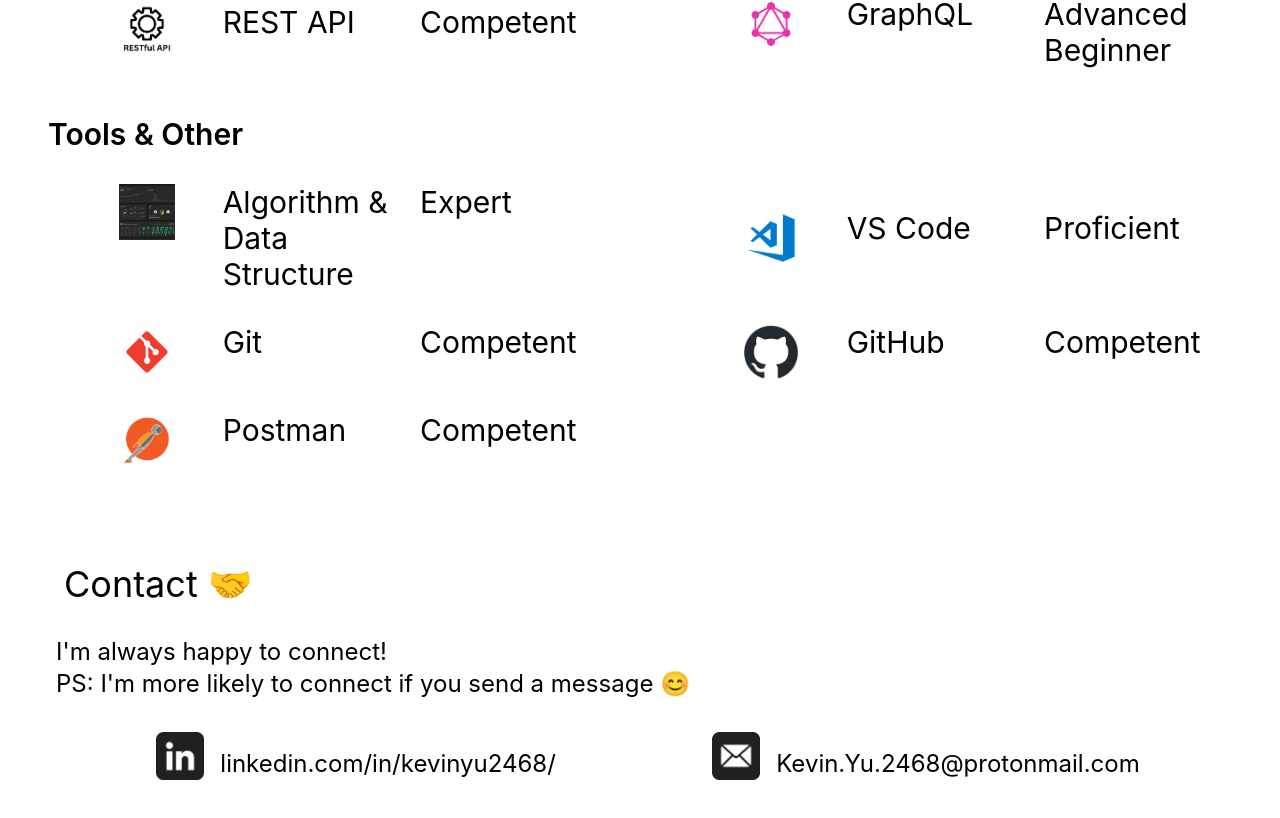
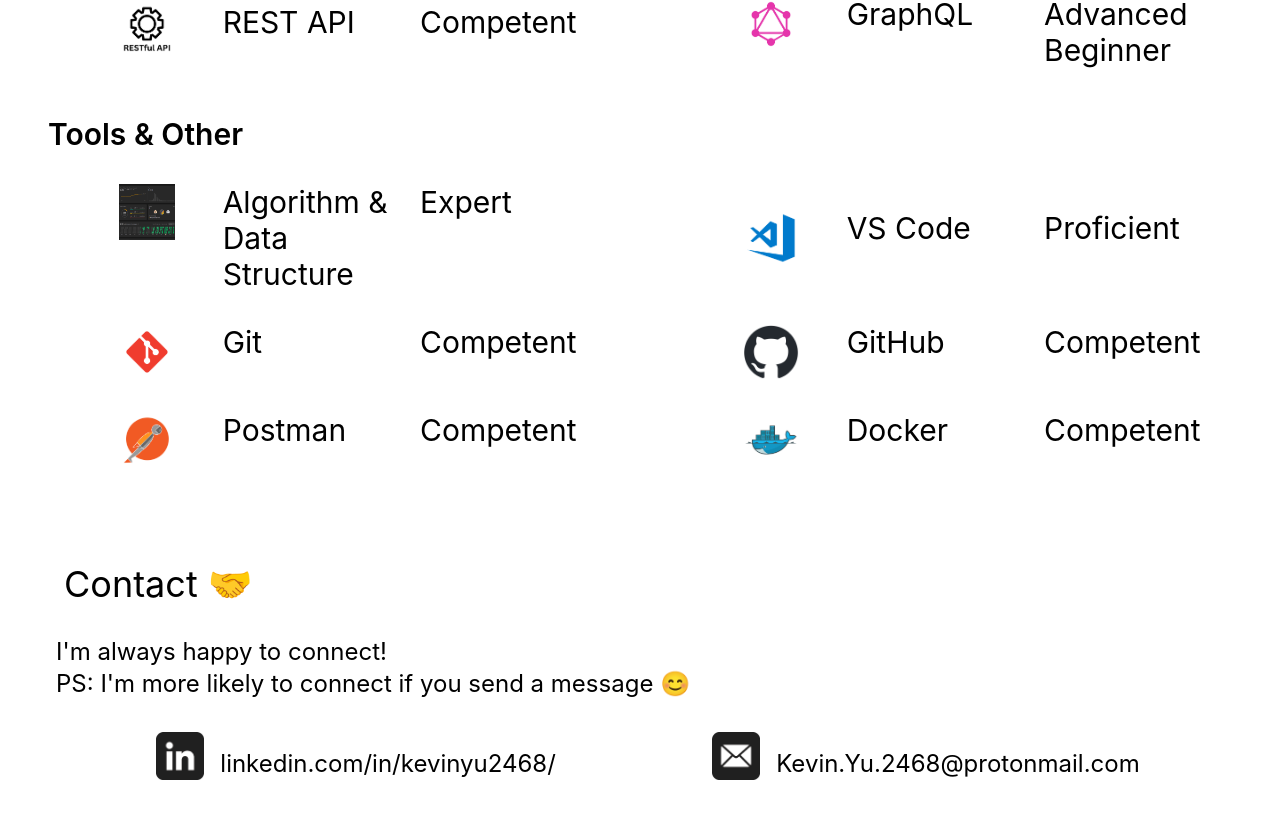
Before and after one commit to KYu-2468/KYu-2468.github.io, a React (Create React App) app: page / in a window 1280 px wide. Shown: the part 3344-4162 px from the top of the page. Built offline with nearby package versions, Linux system fonts and the light colour scheme.

Commit message:
Add docker to skills

```diff
--- a/src/data/skills.ts
+++ b/src/data/skills.ts
@@ -20,6 +20,7 @@ import firebase from "../assets/icon/firebase.png";
 import algo from "../assets/icon/lc.png";
 import vsCode from "../assets/icon/vs-code.png";
 import postman from "../assets/icon/postman.png";
+import docker from "../assets/icon/docker.png";
 
 export interface Skill {
   name: string;
@@ -31,7 +32,7 @@ const EXPERT = "Expert";
 const PROFICIENT = "Proficient";
 const COMPETENT = "Competent";
 const ADVANCED_BEGINNER = "Advanced Beginner";
-const BEGINNER = "Beginner";
+// const BEGINNER = "Beginner";
 
 export const language: Skill[] = [
   { name: "JavaScript", experience: PROFICIENT, icon: javascript },
@@ -64,4 +65,5 @@ export const additional: Skill[] = [
   { name: "Git", experience: COMPETENT, icon: git },
   { name: "GitHub", experience: COMPETENT, icon: github },
   { name: "Postman", experience: COMPETENT, icon: postman },
+  { name: "Docker", experience: COMPETENT, icon: docker },
 ];
```
Also changed, not shown: src/assets/icon/docker.png (added).
